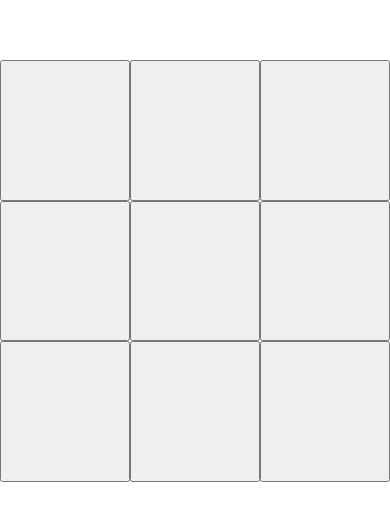
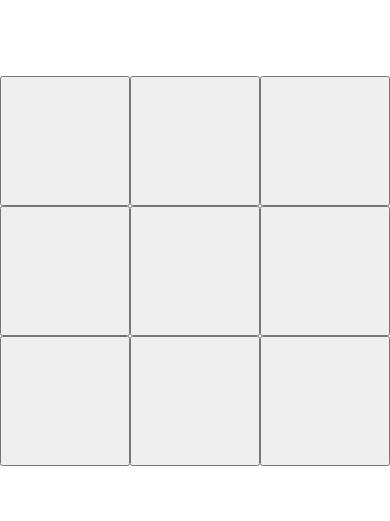
Before and after one commit to PiotrLach/TicTacToe, a React (Create React App) app: page / in a window 390 px wide. Shown: the part 151-672 px from the top of the page. Built offline with nearby package versions, Linux system fonts and the light colour scheme.

Commit message:
Improved display
- Removed media queries.
- Replaced grid display with flex in .game container.
- Removed redundant divs in Game class render function.

```diff
--- a/src/Couple.tsx
+++ b/src/Couple.tsx
@@ -1,5 +1,4 @@
-interface Couple {
+export default interface Couple {
     value : String,
     handler () : void;
 }
-export default Couple;
--- a/src/Game.tsx
+++ b/src/Game.tsx
@@ -6,9 +6,7 @@ class Game extends React.Component {
   render() {
     return (
       <div className="game">
-        <div/>
         <Board/>
-        <div/>
       </div>
     );
   }
--- a/src/index.css
+++ b/src/index.css
@@ -3,23 +3,15 @@ body {
   margin:0;
 }
 
-@media (orientation: landscape) {
-  .game {
-    display: grid;
-    grid-template-columns: 1fr 2fr 1fr;
-    height: 100vh;
-  }
-}
-
-@media (orientation: portrait) {
-  .game {
-    display: grid;
-    grid-template-rows: 1fr 2fr 1fr;
-    height: 100vh;
-  }
+.game {
+  display: flex;
+  height: 100vh;
 }
 
 .board {
+  width: 100vmin;
+  height: 100vmin;
+  margin:auto;
   display: grid;
   grid-template-rows: repeat(3, 1fr);
 }
@@ -32,7 +24,7 @@ body {
 .square {
   padding:0;
   margin:0;
-  font-size: 20vh;
+  /* font-size: 10vmax; */
   font-weight: bold;
   line-height: 34px;
   text-align: center;
```
